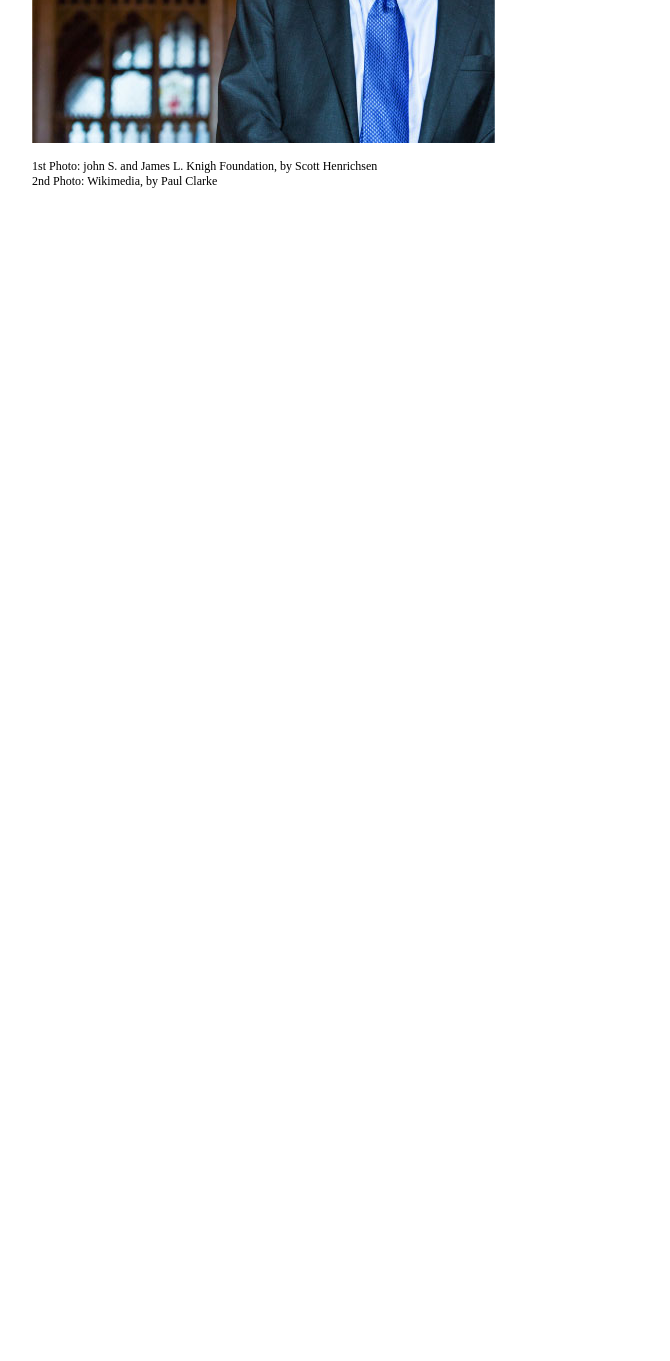
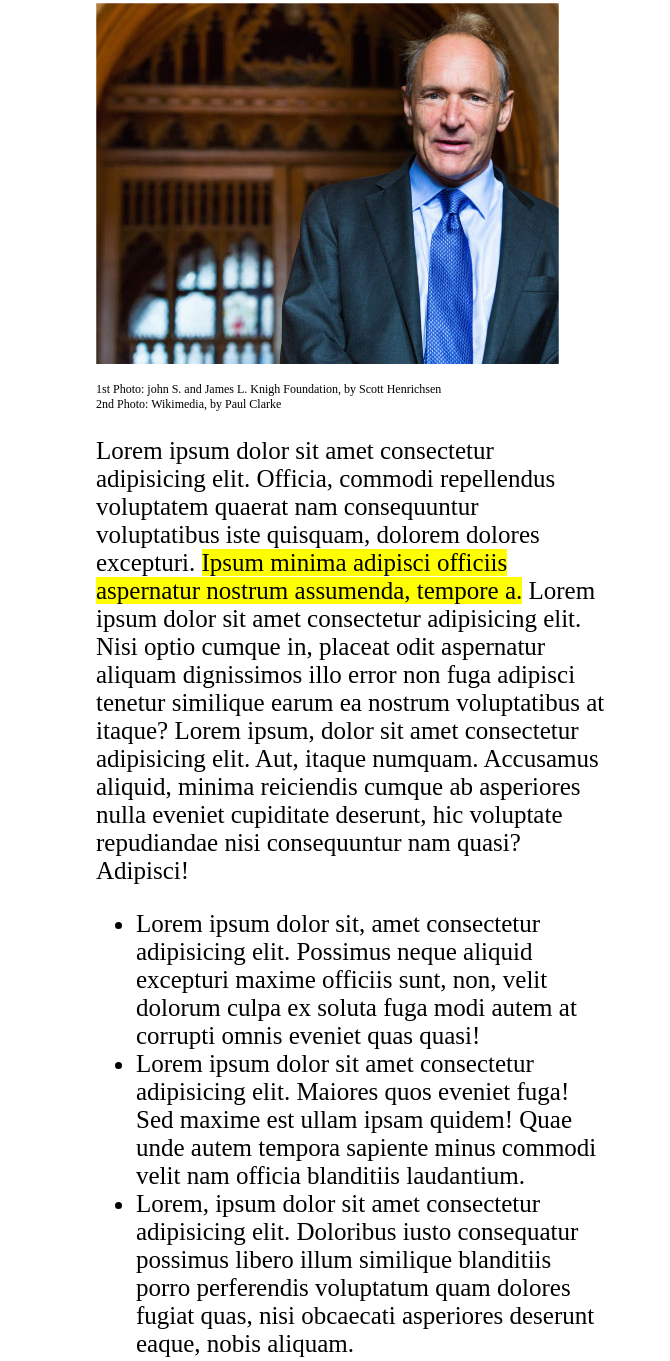
Before and after one commit to MrGaggio/html-css-booleaner, a plain HTML site: page index.html in a window 1280 px wide. Shown: the part 878-2239 px from the top of the page, without its empty margins (288-958 px from the left). Before the commit the page ends 1079 px from the top, so only its background shows below. Drawn offline with Linux system fonts and the light colour scheme.

Commit message:
list section complete

```diff
--- a/css/style.css
+++ b/css/style.css
@@ -1,11 +1,14 @@
 body {
-    margin: 0 25%;
+    margin: 0 30%;
+    text-align: auto;
+    font-size: 25px;
 }
 
 .container_sfondo {
     display: inline-block;
     background-color: lightblue;
 }
+
 
 .sottotitolo {
     color: gray;
@@ -21,9 +24,17 @@ body {
 }
 
 h1 {
-    font-size: 45px;
+    font-size: 60px;
 }
 
 .trafiletto {
     font-size: 12px;
 }
+
+p {
+    font-size: 25px;
+}
+
+.evidence {
+    background-color: yellow;
+}
--- a/index.html
+++ b/index.html
@@ -22,9 +22,22 @@
         <P class="trafiletto">
             1st Photo: john S. and James L. Knigh Foundation, by Scott Henrichsen <br>2nd Photo: Wikimedia, by Paul Clarke
         </P>
+    </header>
 
+    <main id="site_main">
+        <section>
+            <p>Lorem ipsum dolor sit amet consectetur adipisicing elit. Officia, commodi repellendus voluptatem quaerat nam consequuntur voluptatibus iste quisquam, dolorem dolores excepturi. <span class="evidence"> Ipsum minima adipisci officiis aspernatur nostrum assumenda, tempore a.</span> Lorem ipsum dolor sit amet consectetur adipisicing elit. Nisi optio cumque in, placeat odit aspernatur aliquam dignissimos illo error non fuga adipisci tenetur similique earum ea nostrum voluptatibus at itaque? Lorem ipsum, dolor sit amet consectetur adipisicing elit. Aut, itaque numquam. Accusamus aliquid, minima reiciendis cumque ab asperiores nulla eveniet cupiditate deserunt, hic voluptate repudiandae nisi consequuntur nam quasi? Adipisci!</p>
+        </section>
 
-    </header>
+        <section>
+            <ul>
+                <li>Lorem ipsum dolor sit, amet consectetur adipisicing elit. Possimus neque aliquid excepturi maxime officiis sunt, non, velit dolorum culpa ex soluta fuga modi autem at corrupti omnis eveniet quas quasi!</li>
+                <li>Lorem ipsum dolor sit amet consectetur adipisicing elit. Maiores quos eveniet fuga! Sed maxime est ullam ipsam quidem! Quae unde autem tempora sapiente minus commodi velit nam officia blanditiis laudantium.</li>
+                <li>Lorem, ipsum dolor sit amet consectetur adipisicing elit. Doloribus iusto consequatur possimus libero illum similique blanditiis porro perferendis voluptatum quam dolores fugiat quas, nisi obcaecati asperiores deserunt eaque, nobis aliquam.</li>
+            </ul>
+        </section>
+
+    </main>
 
 </body>
 </html>
```
